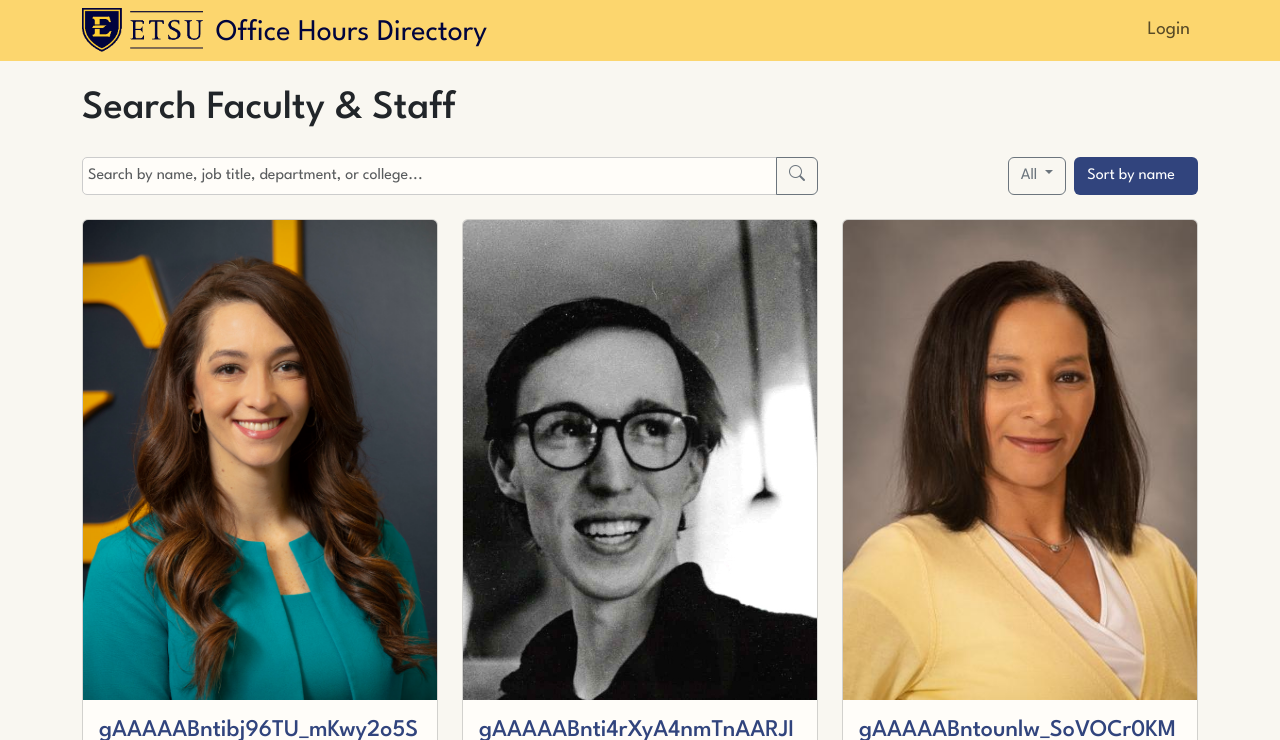
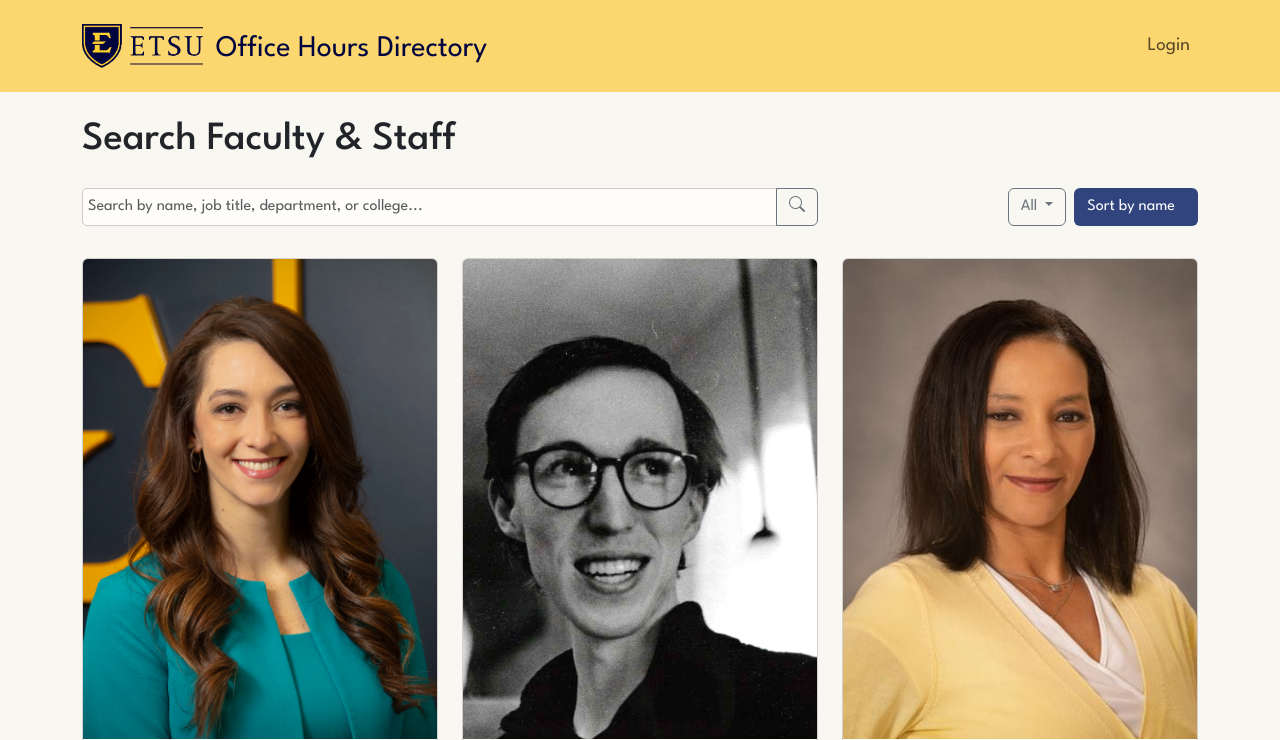
Before and after one commit to ryan-etsu-computing-projects/etsu_office_hours, a Django app: page / in a window 1280 px wide. Shown: the top 740 px of the page. Run offline with Django 5.2, Linux system fonts and the light colour scheme; data comes from the database, SQL or seed files in the repository; both versions use the stored data as it was after the commit; some libraries are stand-ins or nearby versions.

Commit message:
Fixed the navigation

```diff
--- a/templates/base.html
+++ b/templates/base.html
@@ -19,7 +19,7 @@
         <div class="content-wrap">
             <nav class="navbar navbar-expand-lg navbar-light bg-etsu-yellow">
                 <div class="container">
-                    <a class="navbar-brand pt-3" href="{% url 'profiles:home' %}" id="navbarBrand" style="position: absolute;">
+                    <a class="navbar-brand pt-3" href="{% url 'profiles:home' %}" id="navbarBrand">
                         <img src="{% static 'img/etsu-logo-nav.png' %}" height="55" alt="ETSU logo">
                         <span class="fs-550 hide-when-small" style="color:#00043e;">&nbsp;Office Hours Directory</span>
                     </a>
@@ -31,7 +31,10 @@
                             {% if user.is_authenticated %}
                                 {% if user.is_staff %}
                                     <li class="nav-item">
-                                        <a class="nav-link" href="{% url 'users:manage' %}">User Management</a>
+                                        <a class="nav-link" href="{% url 'users:manage' %}">
+                                            <i class="bi bi-people"></i>
+                                            User Management
+                                        </a>
                                     </li>
                                 {% endif %}
                                 <li class="nav-item">
--- a/templates/profiles/home.html
+++ b/templates/profiles/home.html
@@ -69,8 +69,8 @@
     <div class="row mb-4">
         <div class="col-md-8">
             <form method="get" action="{% url 'profiles:home' %}" id="searchForm">
-                <div class="input-group">
-                    <input style="background-color: #fffdf9;" type="text" id="mainSearch" class="form-control search" name="search"
+                <div class="input-group mb-2">
+                    <input style="background-color: #fffdf9;" type="text" id="mainSearch" class="form-control search b-2" name="search"
                         placeholder="Search by name, job title, department, or college..." value="{{ search_query }}">
                     <input type="hidden" name="classification" value="{{ classification_filter }}">
                     <input type="hidden" name="sort" value="{{ sort_direction }}">
```
Also changed, not shown: db.sqlite3.
